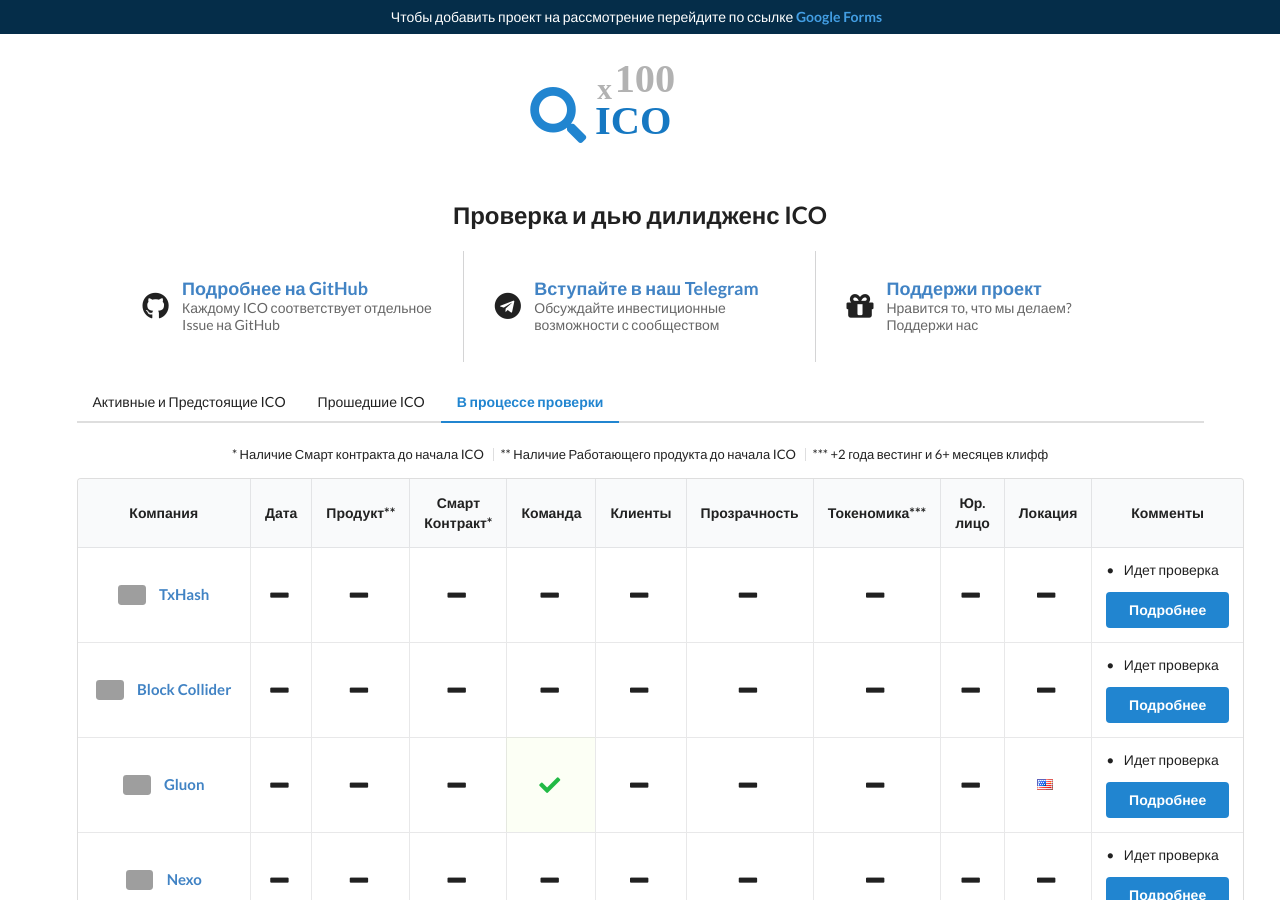
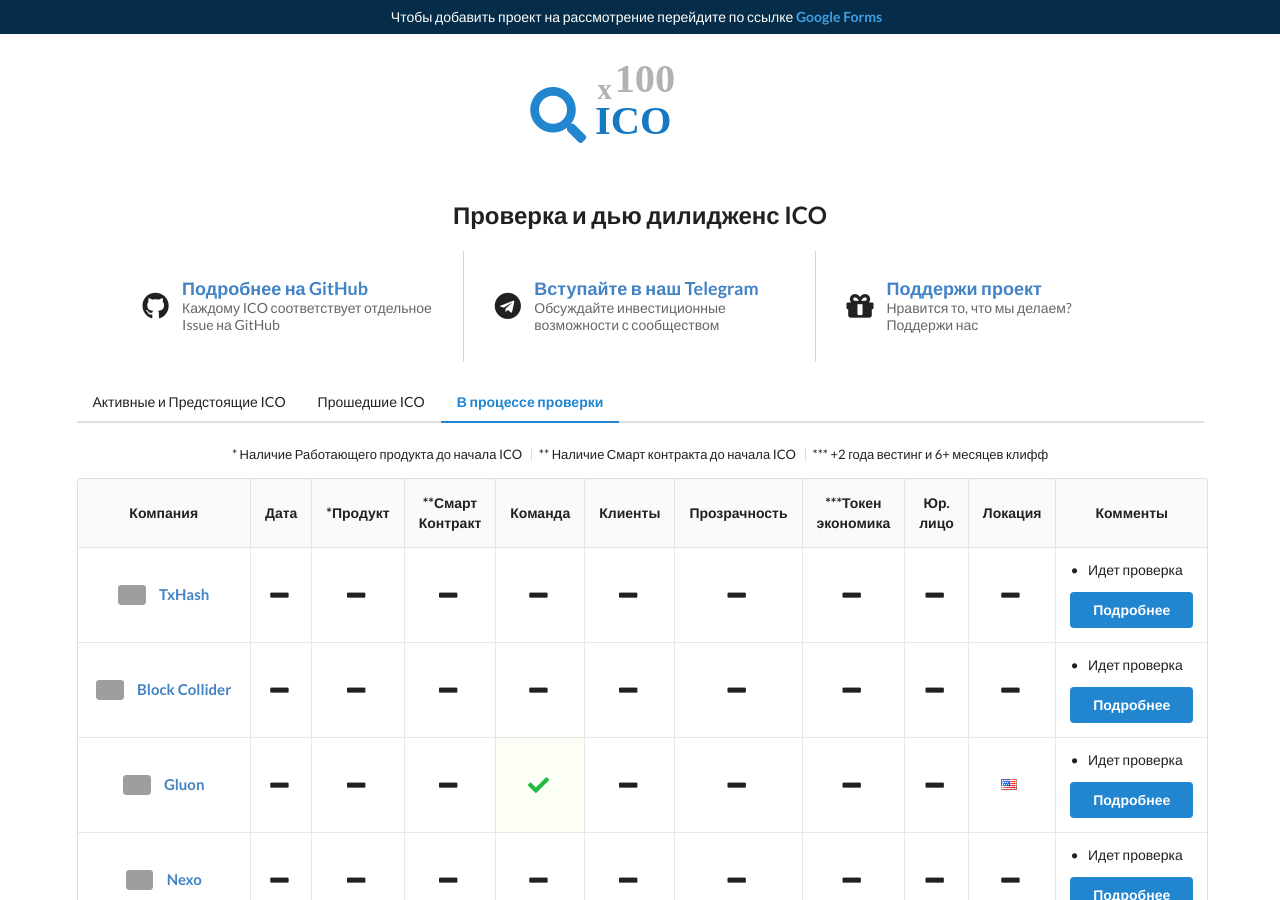
Before and after one commit to btclexis/x100ico, a Jekyll site: the page built from in-review.md, in a window 1280 px wide and 900 px high. Built offline with Jekyll 4.4.1, drawn with Linux system fonts in a browser that asks for light colours; nearby versions of some CDN libraries; grey boxes are pictures that could not be loaded.

Commit message:
a lot of changes

```diff
--- a/_config.yml
+++ b/_config.yml
@@ -14,8 +14,8 @@
 # You can create any custom variable you would like, and they will be accessible
 # in the templates via {{ site.myvariable }}.
 title: x100 ICO club
-email: your-email@example.com
-telegram-url: https://t.me/x100ico
+email: info@x100ico.club
+telegram-url: https://t.me/joinchat/IcbQrxL4oZupEKx5a1Xlcg
 github-url: https://github.com/btclexis/x100ico
 github-issues-url: https://github.com/btclexis/x100ico/issues
 google_analytics:
@@ -28,7 +28,7 @@ ads:
   # large leaderboard expects size 970x90
   large_leaderboard_url:
 description: >- # this means to ignore newlines until "baseurl:"
-  x100 ICO Club это комьюнити, где мы совместными усилиями ищем то самое ICO, которое даст инвесторам x100
+  Совместно ищем ICO с потенциалом роста x100
 baseurl: "" # the subpath of your site, e.g. /blog
 url: "" # the base hostname & protocol for your site, e.g. http://example.com
 twitter_username: jekyllrb
--- a/_data/active-future-icos.yml
+++ b/_data/active-future-icos.yml
@@ -1,4 +1,4 @@
-# For country names specify full name. All values available here: https://semantic-ui.com/elements/flag.html
+# Указывай полные имя Стран. Все страны здесь: https://semantic-ui.com/elements/flag.html
 - name: GoNetwork
   image: https://i.imgur.com/XhAQdHY.jpg
   url: https://gonetwork.co/
@@ -54,10 +54,10 @@
   transparent:
   location: Gibraltar
   comments:
-    - content: Продукт не имеет никакого отношения к блокчейн
+    - content: Продукт не имеет никакого отношения к блокчейн. Не готов тестНет
     - content: Токеномика опубликована, но нет вестинга для команды и ключевых Адвизоров
     - content: Только 20% токеновы веделили на  Private Sale и Crowd-Sale
   ico_start_date:
   ico_end_date:
   safe:
-  issue_url: https://github.com/btclexis/x100ico/issues/#
+  issue_url: https://github.com/btclexis/x100ico/issues/1
--- a/_includes/header.html
+++ b/_includes/header.html
@@ -1,5 +1,5 @@
 <div class="top-banner">
   <div class="top-banner-text">
-    <a class="top-banner-link" href="#" target="_blank">Чтобы добавить проект на рассмотрение перейдите по ссылке <b style="color:#439EE3">Google Forms</b></a>
+    <a class="top-banner-link" href="https://goo.gl/forms/w3TXRqcQWQ1yXs6c2" target="_blank">Чтобы добавить проект на рассмотрение перейдите по ссылке <b style="color:#439EE3">Google Forms</b></a>
   </div>
 </div>
--- a/_includes/icos-review-table.html
+++ b/_includes/icos-review-table.html
@@ -3,10 +3,10 @@
 <div class="centered-container mobile-hidden">
   <div class="ui horizontal small divided list">
     <span class="item">
-      * Наличие Смарт контракта до начала ICO
+      * Наличие Работающего продукта до начала ICO
     </span>
     <span class="item">
-      ** Наличие Работающего продукта до начала ICO
+      ** Наличие Смарт контракта до начала ICO
     </span>
     <span class="item">
       *** +2 года вестинг и 6+ месяцев клифф
@@ -16,10 +16,10 @@
 
 <div class="only-mobile-visible">
   <div>
-    * Наличие Смарт контракта до начала ICO
+    * Наличие Работающего продукта до начала ICO
   </div>
   <div>
-    ** Наличие Работающего продукта до начала ICO
+    ** Наличие Смарт контракта до начала ICO
   </div>
   <div>
     *** +2 года вестинг и 6+ месяцев клифф
@@ -43,13 +43,13 @@
   </tr>
   <tr>
     <td class="three-wide">
-      Продукт**
+      *Продукт
     </td>
     {% include bool-cell.html value=ico.product %}
   </tr>
   <tr>
     <td class="three-wide">
-      Смарт Контракт*
+      **Смарт Контракт
     </td>
     {% include bool-cell.html value=ico.smart_contract %}
   </tr>
@@ -73,7 +73,7 @@
   </tr>
   <tr>
     <td class="three-wide">
-      Токеномика***
+      ***Токен экономика
     </td>
     {% include bool-cell.html value=ico.tokenomics %}
   </tr>
@@ -104,12 +104,12 @@
   <tr>
     <th class="single line center aligned">Компания</th>
     <th class="center aligned">Дата</th>
-    <th class="center aligned">Продукт**</th>
-    <th class="center aligned">Смарт Контракт*</th>
+    <th class="center aligned">*Продукт</th>
+    <th class="center aligned">**Смарт Контракт</th>
     <th class="center aligned">Команда</th>
     <th class="center aligned">Клиенты</th>
     <th class="center aligned">Прозрачность</th>
-    <th class="center aligned">Токеномика***</th>
+    <th class="center aligned">***Токен экономика</th>
     <th class="center aligned">Юр. лицо</th>
     <th class="center aligned">Локация</th>
     <th class="center aligned">Комменты</th>
@@ -122,12 +122,12 @@
   <tr>
     {% include company-cell.html name=ico.name url=ico.url image=ico.image %}
     {% include ico-dates-cell.html start-date=ico.ico_start_date end-date=ico.ico_end_date %}
-    {% include bool-cell.html value=ico.product tooltip="Продукт" %}
-    {% include bool-cell.html value=ico.smart_contract tooltip="Смарт контракт" %}
+    {% include bool-cell.html value=ico.product tooltip="*Продукт" %}
+    {% include bool-cell.html value=ico.smart_contract tooltip="**Смарт контракт" %}
     {% include bool-cell.html value=ico.real_team tooltip="Команда" %}
     {% include bool-cell.html value=ico.real_customers tooltip="Клиенты" %}
     {% include bool-cell.html value=ico.transparent tooltip="Прозрачность" %}
-    {% include bool-cell.html value=ico.tokenomics tooltip="Токеномика" %}
+    {% include bool-cell.html value=ico.tokenomics tooltip="***Токен экономика" %}
     {% include bool-cell.html value=ico.have_company tooltip="Юр. лицо" %}
     {% include flag-cell.html country=ico.location %}
     {% include comments-cell.html comments=ico.comments is-mobile=false github_issue=ico.issue_url %}
```
Also changed, not shown: assets/logo_ico-check222.svg (deleted).
